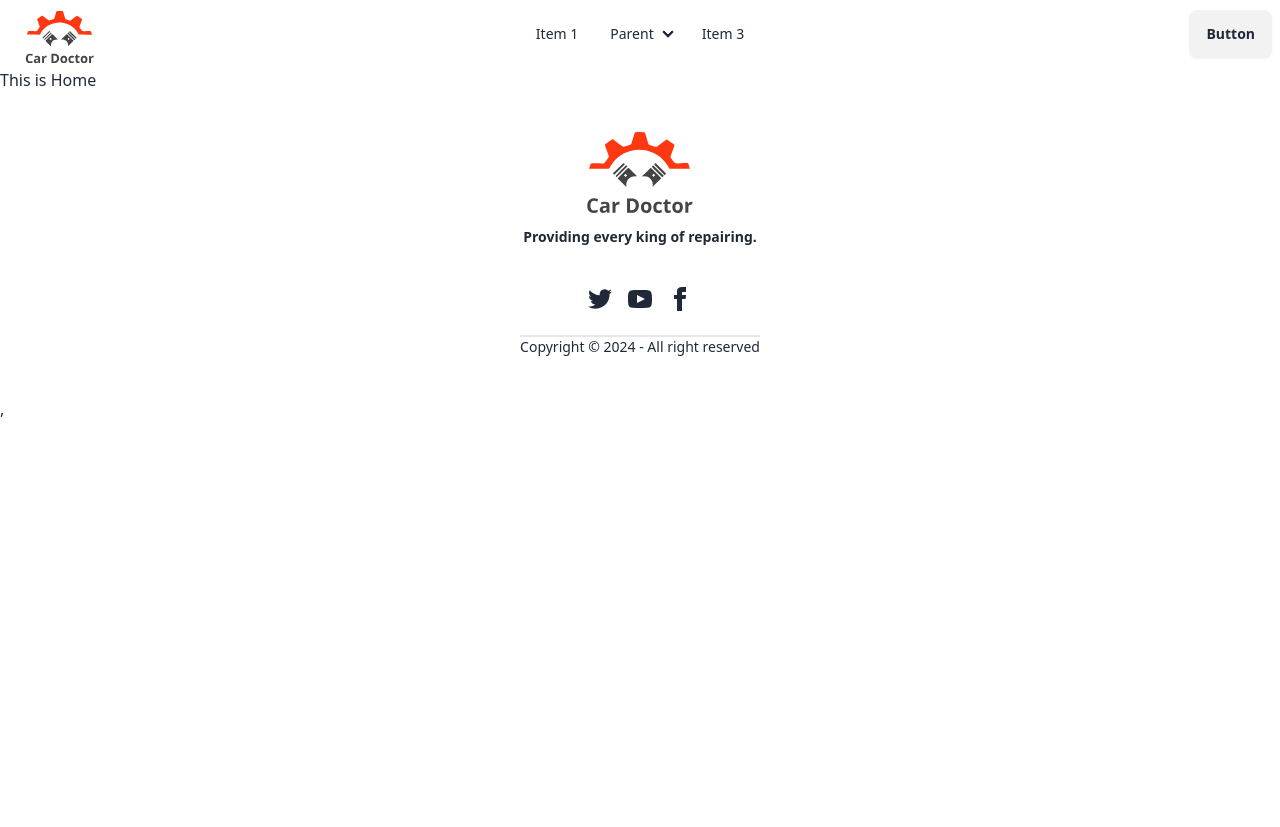
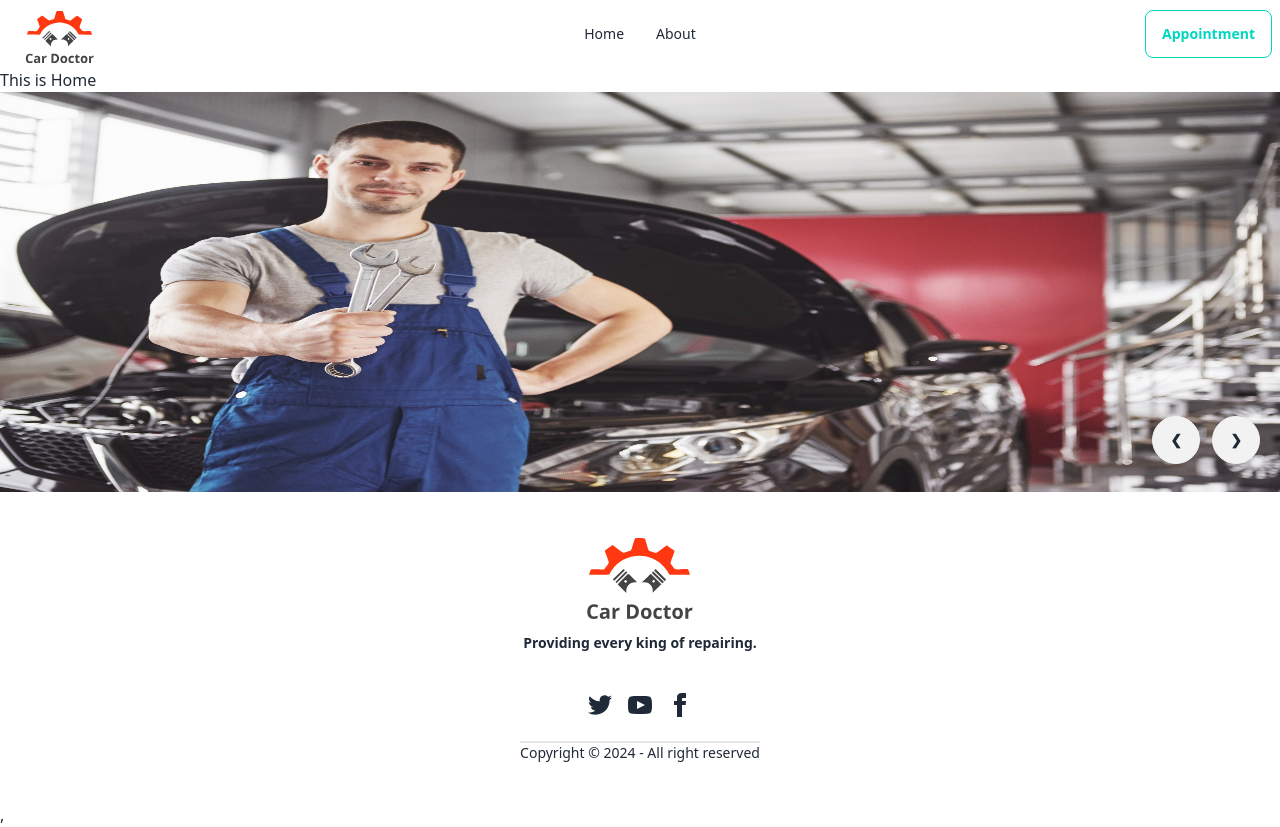
Before and after one commit to TajTanvir1/Easy-Repair, a React (Vite) app in the folder Easy-Repair-Client/: page / in a window 1280 px wide. Before the commit the page ends 800 px from the top, so only its background shows below. Built offline with nearby package versions, Linux system fonts and the light colour scheme.

Commit message:
Banner Added

```diff
--- a/Easy-Repair-Client/src/Layout/Main.jsx
+++ b/Easy-Repair-Client/src/Layout/Main.jsx
@@ -7,7 +7,9 @@ const Main = () => {
       <div>
          <Navbar></Navbar>
          <Outlet></Outlet>
+         <div className="">
          <Footer></Footer>
+         </div>
       </div>
    );
 };
--- /dev/null
+++ b/Easy-Repair-Client/src/Pages/About/About.jsx
@@ -0,0 +1,11 @@
+import React from 'react';
+
+const About = () => {
+   return (
+      <div>
+         This is About Page
+      </div>
+   );
+};
+
+export default About;
--- /dev/null
+++ b/Easy-Repair-Client/src/Pages/Home/Banner.jsx
@@ -0,0 +1,48 @@
+import pic1 from "../../assets/images/banner/1.jpg"
+
+const Banner = () => {
+   return (
+      <div>
+         <div className="carousel w-full h-[400px]">
+            <div id="slide1" className="carousel-item relative w-full">
+               <img
+                  src={pic1}
+                  className="w-full" />
+               <div className="absolute justify-end gap-3 left-5 right-5 bottom-1 flex -translate-y-1/2 transform ">
+                  <a href="#slide4" className="btn btn-circle">❮</a>
+                  <a href="#slide2" className="btn btn-circle">❯</a>
+               </div>
+            </div>
+            <div id="slide2" className="carousel-item relative w-full">
+               <img
+                  src={pic1}
+                  className="w-full" />
+               <div className="absolute justify-end gap-3 left-5 right-5 bottom-1 flex -translate-y-1/2 transform ">
+                  <a href="#slide1" className="btn btn-circle">❮</a>
+                  <a href="#slide3" className="btn btn-circle">❯</a>
+               </div>
+            </div>
+            <div id="slide3" className="carousel-item relative w-full">
+               <img
+                  src={pic1}
+                  className="w-full" />
+               <div className="absolute justify-end gap-3 left-5 right-5 bottom-1 flex -translate-y-1/2 transform ">
+                  <a href="#slide2" className="btn btn-circle">❮</a>
+                  <a href="#slide4" className="btn btn-circle">❯</a>
+               </div>
+            </div>
+            <div id="slide4" className="carousel-item relative w-full">
+               <img
+                  src={pic1}
+                  className="w-full" />
+               <div className="absolute justify-end gap-3 left-5 right-5 bottom-1 flex -translate-y-1/2 transform ">
+                  <a href="#slide3" className="btn btn-circle">❮</a>
+                  <a href="#slide1" className="btn btn-circle">❯</a>
+               </div>
+            </div>
+         </div>
+      </div>
+   );
+};
+
+export default Banner;
--- a/Easy-Repair-Client/src/Pages/Home/Home.jsx
+++ b/Easy-Repair-Client/src/Pages/Home/Home.jsx
@@ -1,8 +1,10 @@
+import Banner from "./Banner";
 
 const Home = () => {
    return (
       <div>
          <h1>This is Home</h1>
+         <Banner></Banner>
       </div>
    );
 };
--- a/Easy-Repair-Client/src/Pages/Shared/Navbar.jsx
+++ b/Easy-Repair-Client/src/Pages/Shared/Navbar.jsx
@@ -3,7 +3,10 @@ import logo from '../../assets/logo.svg'
 
 const Navbar = () => {
 
-
+   const navItems = <>
+      <li><Link to="/">Home</Link></li>
+      <li><Link to="/about">About</Link></li>
+   </>
 
    return (
       <div>
@@ -27,15 +30,7 @@ const Navbar = () => {
                   <ul
                      tabIndex={0}
                      className="menu menu-sm dropdown-content bg-base-100 rounded-box z-[1] mt-3 w-52 p-2 shadow">
-                     <li><a>Item 1</a></li>
-                     <li>
-                        <a>Parent</a>
-                        <ul className="p-2">
-                           <li><a>Submenu 1</a></li>
-                           <li><a>Submenu 2</a></li>
-                        </ul>
-                     </li>
-                     <li><a>Item 3</a></li>
+                    {navItems}
                   </ul>
                </div>
                <Link to="/" className="btn btn-ghost text-xl">
@@ -44,21 +39,11 @@ const Navbar = () => {
             </div>
             <div className="navbar-center hidden lg:flex">
                <ul className="menu menu-horizontal px-1">
-                  <li><a>Item 1</a></li>
-                  <li>
-                     <details>
-                        <summary>Parent</summary>
-                        <ul className="p-2">
-                           <li><a>Submenu 1</a></li>
-                           <li><a>Submenu 2</a></li>
-                        </ul>
-                     </details>
-                  </li>
-                  <li><a>Item 3</a></li>
+                 {navItems}
                </ul>
             </div>
             <div className="navbar-end">
-               <a className="btn">Button</a>
+               <a className="btn btn-outline btn-accent">Appointment</a>
             </div>
          </div>
       </div>
--- a/Easy-Repair-Client/src/Routes/Routes.jsx
+++ b/Easy-Repair-Client/src/Routes/Routes.jsx
@@ -1,6 +1,7 @@
 import { createBrowserRouter } from "react-router-dom";
 import Main from "../Layout/Main";
 import Home from "../Pages/Home/Home";
+import About from "../Pages/About/About";
 
 const router = createBrowserRouter([
    {
@@ -10,6 +11,10 @@ const router = createBrowserRouter([
       {
          path: '/',
          element: <Home></Home>,
+      },
+      {
+         path: '/about',
+         element: <About></About>,
       }
      ]
    },
```
